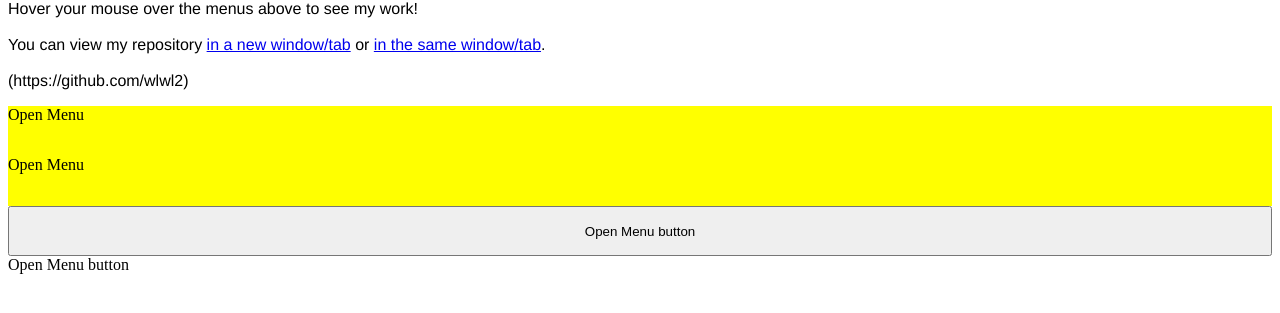
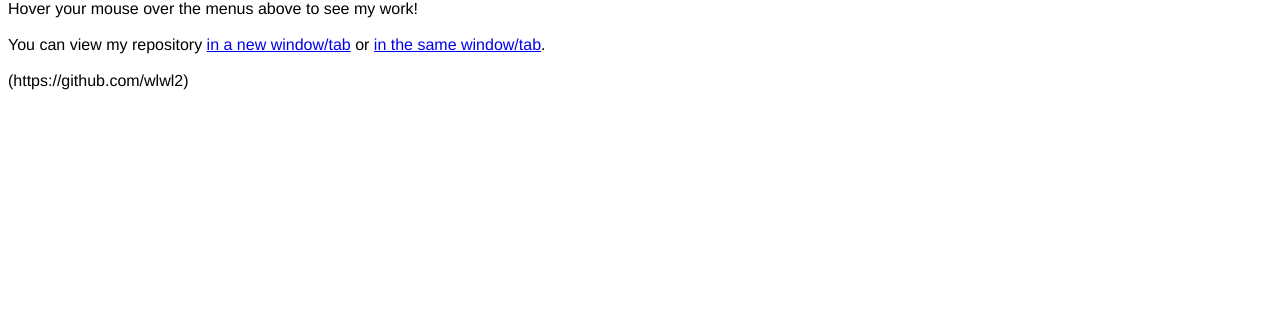
Before and after one commit to wlwl2/wlwl2.github.io, a plain HTML site: page index.html in a window 1280 px wide. Shown: the part 169-482 px from the top of the page. Drawn offline with Linux system fonts and the light colour scheme.

Commit message:
revert changes

```diff
--- a/css/main.css
+++ b/css/main.css
@@ -2,16 +2,6 @@ h1,h2,p {
 	font-family: helvetica;
 }
 
-.openMenu {
-  background-color: yellow;
-  height: 50px;
-  width: 100%;
-}
-
-.openMenuButton {
-  height: 50px;
-  width: 100%;
-}
 
 /* Main menu settings */
 #centeredmenu {
--- a/index.html
+++ b/index.html
@@ -42,12 +42,6 @@
     <h2 id="header2">Home</h2>
     <p id="paragraph" >Hover your mouse over the menus above to see my work! <br><br>
     You can view my repository <a target="_blank" href="https://github.com/wlwl2">in a new window/tab</a> or <a href="https://github.com/wlwl2">in the same window/tab</a>.<br><br>(https://github.com/wlwl2)</p>
-
-    <div class="openMenu">Open Menu</div>
-    <nav class="openMenu">Open Menu</nav>
-    <button class="openMenuButton">Open Menu button</button>
-    <a class="openMenuButton">Open Menu button</a>
-
 
 
 <script>
```
